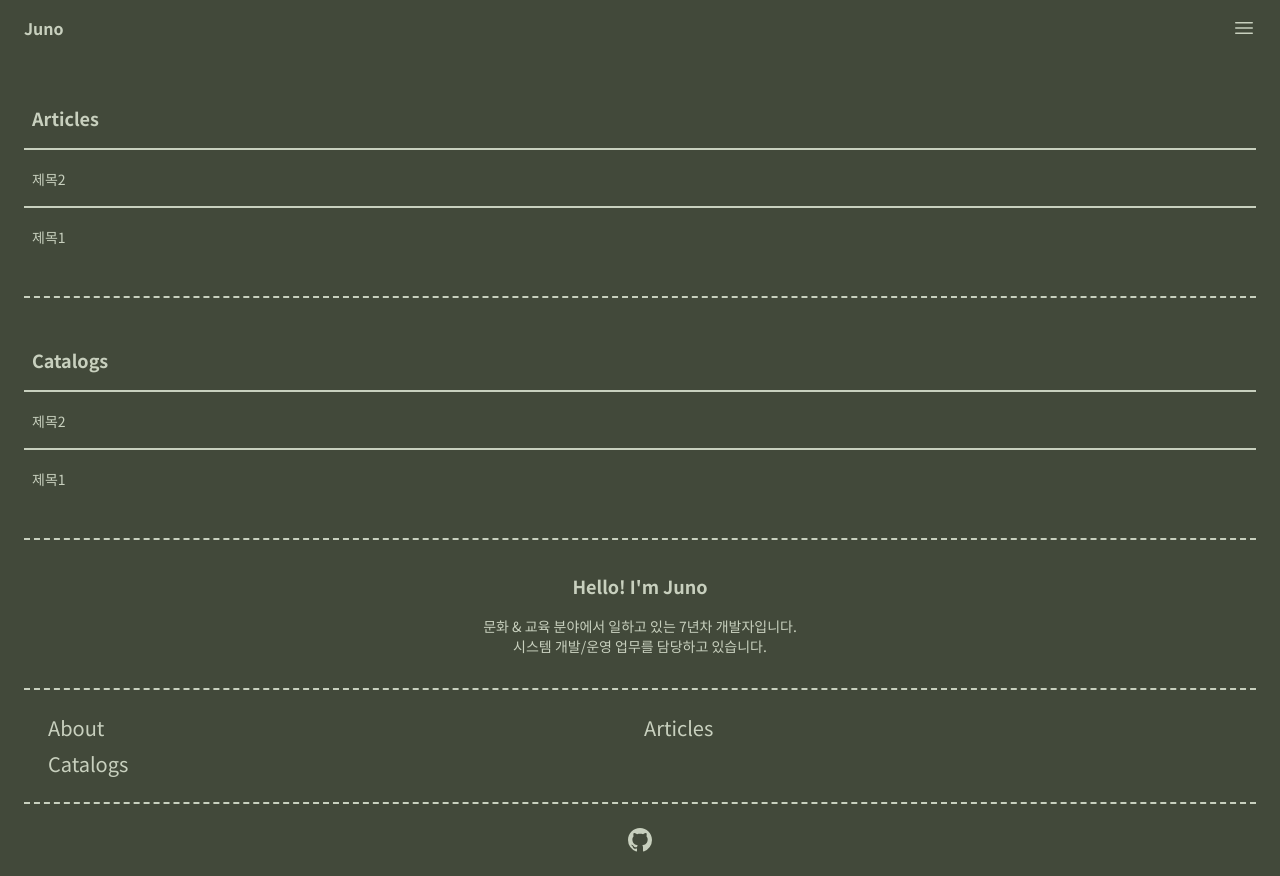
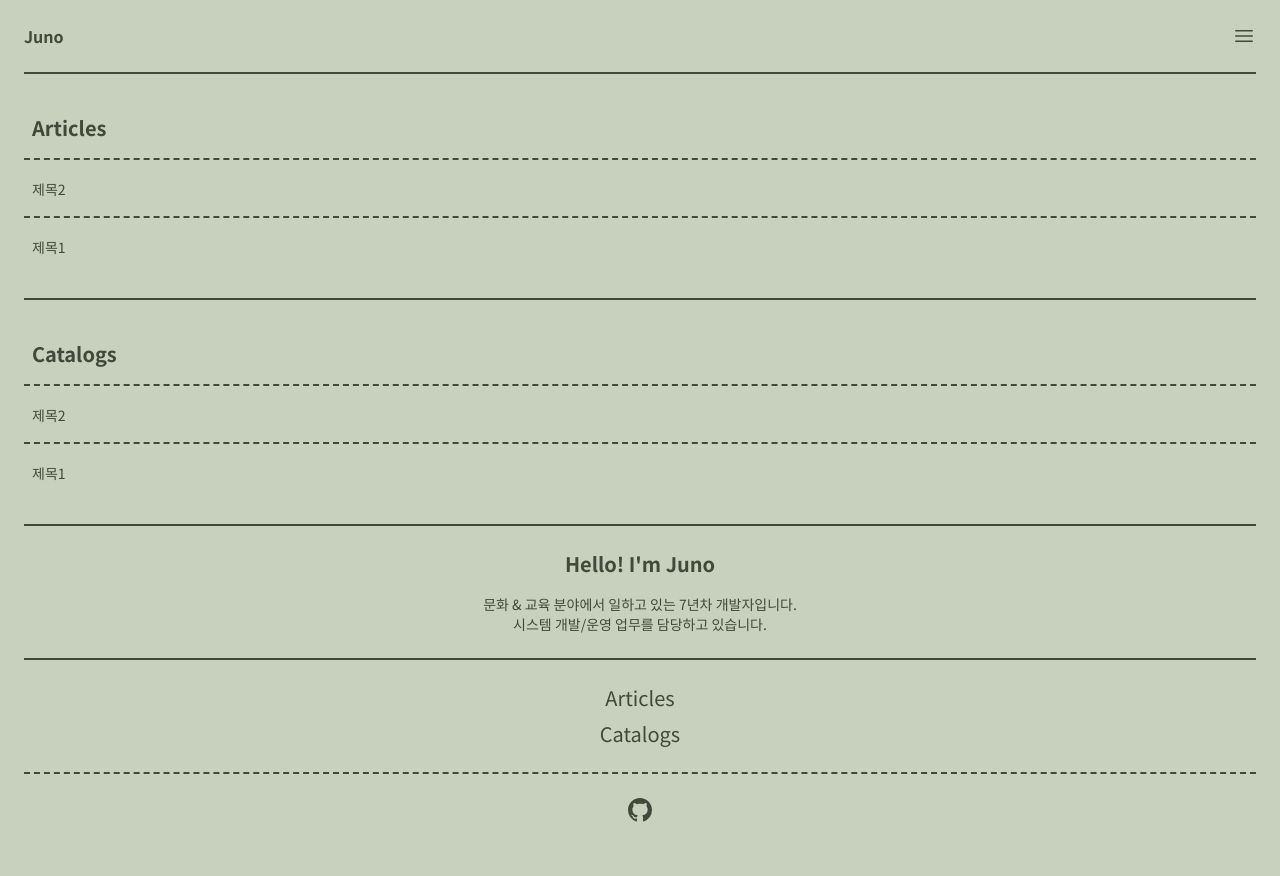
Before and after one commit to junotb/junotb.github.io, a Next.js app: page / in a window 1280 px wide. After the commit the page ends 846 px from the top, so only its background shows below. Built offline with nearby package versions, Linux system fonts and the light colour scheme.

Commit message:
edit service

```diff
--- a/app/globals.css
+++ b/app/globals.css
@@ -3,14 +3,16 @@
 @tailwind utilities;
 
 :root {
-  --foreground-rgb: 200, 208, 190;
-  --background-rgb: 66, 73, 58;
+  --foreground-rgb: 66, 73, 58;
+  --background-rgb: 200, 208, 190;
+  --active-rgb: 146, 154, 137;
 }
 
 @media (prefers-color-scheme: dark) {
   :root {
     --foreground-rgb: 200, 208, 190;
     --background-rgb: 66, 73, 58;
+    --active-rgb: 146, 154, 137;
   }
 }
 
@@ -18,3 +20,7 @@ body {
   color: rgb(var(--foreground-rgb));
   background-color: rgb(var(--background-rgb));
 }
+
+a:active {
+  color: rgb(var(--active-rgb));
+}
--- a/app/page.tsx
+++ b/app/page.tsx
@@ -7,32 +7,32 @@ const Home = () => {
 
   return (
     <div className="px-6">
-      <section className="border-dashed border-b-2 border-[rgb(var(--foreground-rgb))] py-8">
-        <h3 className="px-2 py-4 font-bold text-lg">Articles</h3>
+      <section className="border-b-2 border-[rgb(var(--foreground-rgb))] py-6">
+        <h3 className="px-2 py-4 text-lg text-xl font-bold">Articles</h3>
         <ul>
-          <li className="border-t-2 border-[rgb(var(--foreground-rgb))] px-2 py-4">
-            <Link href="/article/2" className="text-sm">제목2</Link>
+          <li className="border-dashed border-t-2 border-[rgb(var(--foreground-rgb))] px-2 py-4">
+            <Link href="/article/1" className="text-sm">제목2</Link>
           </li>
-          <li className="border-t-2 border-[rgb(var(--foreground-rgb))] px-2 py-4">
+          <li className="border-dashed border-t-2 border-[rgb(var(--foreground-rgb))] px-2 py-4">
             <Link href="/article/1" className="text-sm">제목1</Link>
           </li>
         </ul>
       </section>
-      <section className="border-dashed border-b-2 border-[rgb(var(--foreground-rgb))] py-8">
-        <h3 className="px-2 py-4 font-bold text-lg">Catalogs</h3>
+      <section className="border-b-2 border-[rgb(var(--foreground-rgb))] py-6">
+        <h3 className="px-2 py-4 text-lg text-xl font-bold">Catalogs</h3>
         <ul>
-          <li className="border-t-2 border-[rgb(var(--foreground-rgb))] px-2 py-4">
+          <li className="border-dashed border-t-2 border-[rgb(var(--foreground-rgb))] px-2 py-4">
             <Link href="/catalog/2" className="text-sm">제목2</Link>
           </li>
-          <li className="border-t-2 border-[rgb(var(--foreground-rgb))] px-2 py-4">
+          <li className="border-dashed border-t-2 border-[rgb(var(--foreground-rgb))] px-2 py-4">
             <Link href="/catalog/1" className="text-sm">제목1</Link>
           </li>
         </ul>
       </section>
-      <section className="py-8 space-y-4 text-center">
-        <p className="font-bold text-lg">Hello! I&apos;m Juno</p>
+      <section className="py-6 space-y-4 text-center">
+        <p className="text-lg text-xl font-bold">Hello! I&apos;m Juno</p>
         <p className="text-sm">
-          문화 & 교육 분야에서 일하고 있는 {toYear - fromYear - skipYear + 1}년차 개발자입니다.<br />
+          문화 &amp; 교육 분야에서 일하고 있는 {toYear - fromYear - skipYear + 1}년차 개발자입니다.<br />
           시스템 개발/운영 업무를 담당하고 있습니다.
         </p>
       </section>
--- a/components/Bottombar.tsx
+++ b/components/Bottombar.tsx
@@ -4,10 +4,9 @@ const Bottombar = () => {
   return (
     <footer>
       <div className="px-6">
-        <div className="border-dashed border-t-2 border-[rgb(var(--foreground-rgb))] py-6">
+        <div className="border-t-2 border-[rgb(var(--foreground-rgb))] py-6">
           <div className="px-6">
-            <ul className="grid grid-cols-2 items-center gap-2 text-xl">
-              <li><Link href="/about">About</Link></li>
+            <ul className="items-center space-y-2 text-xl text-center">
               <li><Link href="/article">Articles</Link></li>
               <li><Link href="/catalog">Catalogs</Link></li>
             </ul>
--- a/components/Topbar.tsx
+++ b/components/Topbar.tsx
@@ -8,7 +8,8 @@ const Topbar = () => {
 
   return (
     <header>
-      <div className="flex justify-between px-6 py-4">
+      <div className="px-6">
+        <div className="flex justify-between border-b-2 border-[rgb(var(--foreground-rgb))] py-6">
           <Link href="/">
             <h1 className="font-bold">Juno</h1>
           </Link>
@@ -20,6 +21,7 @@ const Topbar = () => {
               <path strokeLinecap="round" strokeLinejoin="round" d="M3.75 6.75h16.5M3.75 12h16.5m-16.5 5.25h16.5" />
             </svg>
           </button>
+        </div>
       </div>
       {
         isOpen &&
@@ -35,8 +37,7 @@ const Topbar = () => {
               </svg>
             </button>
           </div>
-          <ul className="px-6 py-4 space-y-4 text-xl">
-            <li><Link href="/about">About</Link></li>
+          <ul className="px-8 py-4 space-y-4 text-xl">
             <li><Link href="/article">Articles</Link></li>
             <li><Link href="/catalog">Catalogs</Link></li>
           </ul>
```
Lines whose indentation alone changed are shown as unchanged.
